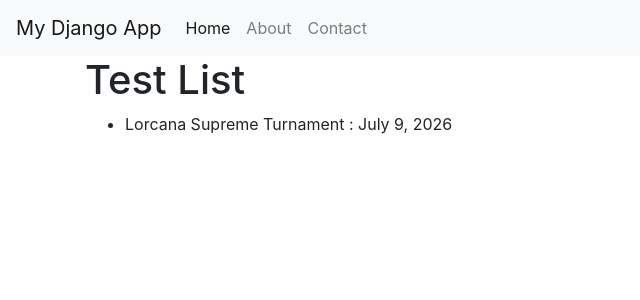
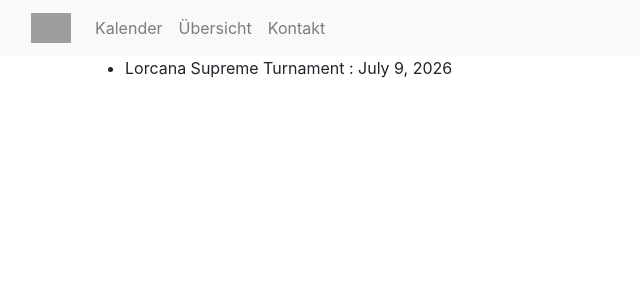
Before and after one commit to valentinhaury/lorcana_turnament_website, a Django app: page /calender/ in a window 1280 px wide. Shown: the top 300 px of the page, without its empty margins (0-640 px from the left). Run offline with Django 5.2, Linux system fonts and the light colour scheme; data comes from the database, SQL or seed files in the repository; both versions use the stored data as it was after the commit; some libraries are stand-ins or nearby versions; grey boxes are pictures that could not be loaded.

Commit message:
added about and contact html

```diff
--- a/myapp/templates/base.html
+++ b/myapp/templates/base.html
@@ -5,29 +5,45 @@
     <meta name="viewport" content="width=device-width, initial-scale=1.0" />
     <title>
       {% block title %}
-        Django App
+        Lorcana Turnament
       {% endblock %}
     </title>
     <link rel="stylesheet" href="https://stackpath.bootstrapcdn.com/bootstrap/4.3.1/css/bootstrap.min.css"  rel="stylesheet" />
   </head>
   <body>
-    <nav class="navbar navbar-expand-lg navbar-light bg-light">
-      <a class="navbar-brand" href="#">My Django App</a>
-      <button class="navbar-toggler" type="button" data-toggle="collapse" data-target="#navbarNav" aria-controls="navbarNav" aria-expanded="false" aria-label="Toggle navigation"><span class="navbar-toggler-icon"></span></button>
+
+<nav class="navbar navbar-expand-lg navbar-light bg-light fixed-top">
+  <div class="container-fluid">
+
+    <!-- Eigenes Icon / Logo -->
+    <a class="navbar-brand d-flex align-items-center" href="#">
+      <img src="/static/images/logo.png" alt="Logo" height="30" class="me-2">
+
+    </a>
+
+    <!-- Mobile Toggle -->
+    <button class="navbar-toggler" type="button" data-bs-toggle="collapse" data-bs-target="#navbarNav">
+      <span class="navbar-toggler-icon"></span>
+    </button>
+
+    <!-- Normale Navigation -->
     <div class="collapse navbar-collapse" id="navbarNav">
-        <ul class="navbar-nav">
-          <li class="nav-item active">
-            <a class="nav-link" href="#">Home</a>
+      <ul class="navbar-nav ms-auto">
+        <li class="nav-item">
+          <a class="nav-link" href="calender.html">Kalender</a>
         </li>
         <li class="nav-item">
-            <a class="nav-link" href="#">About</a>
+          <a class="nav-link" href="about.html">Übersicht</a>
         </li>
         <li class="nav-item">
-            <a class="nav-link" href="#">Contact</a>
+          <a class="nav-link" href="contact.html">Kontakt</a>
         </li>
       </ul>
     </div>
+
+  </div>
 </nav>
+
     <div class="container">{% block content %} {% endblock %}</div>
     <script src="https://code.jquery.com/jquery-3.3.1.slim.min.js"></script>
     <script src="https://stackpath.bootstrapcdn.com/bootstrap/4.3.1/js/bootstrap.bundle.min.js" ></script>
--- a/myapp/urls.py
+++ b/myapp/urls.py
@@ -4,4 +4,5 @@ from . import views
 urlpatterns = [
     path("", views.home, name="home"),
     path("calender/", views.calender, name="calender"),
+    path("contact/", views.contact, name="contact"),
 ]
--- a/myapp/views.py
+++ b/myapp/views.py
@@ -9,3 +9,6 @@ def home(request):
 def calender(request):
     calender_entries = CalenderEntry.objects.all()
     return render(request,'calender.html', {"entries": calender_entries})
+
+def contact(request):
+    return render(request,'contact.html')
```
Also changed, not shown: myapp/templates/about.html (added, +10 -0 lines), myapp/templates/contact.html (added, +10 -0 lines), db.sqlite3. Lines whose indentation alone changed are shown as unchanged.
